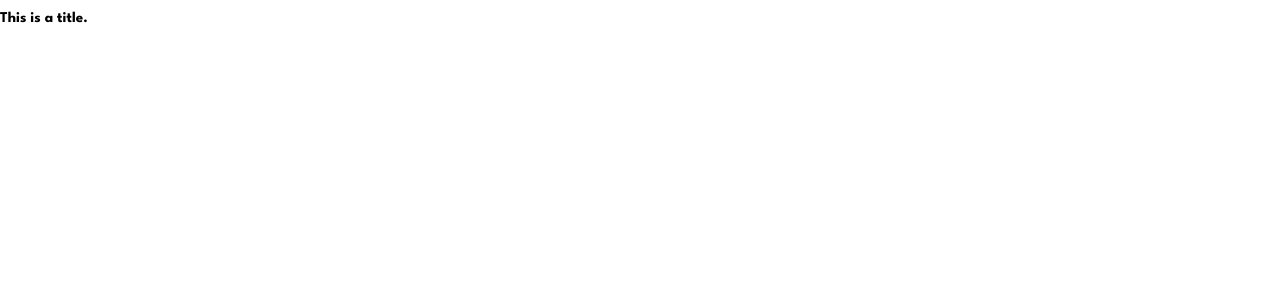
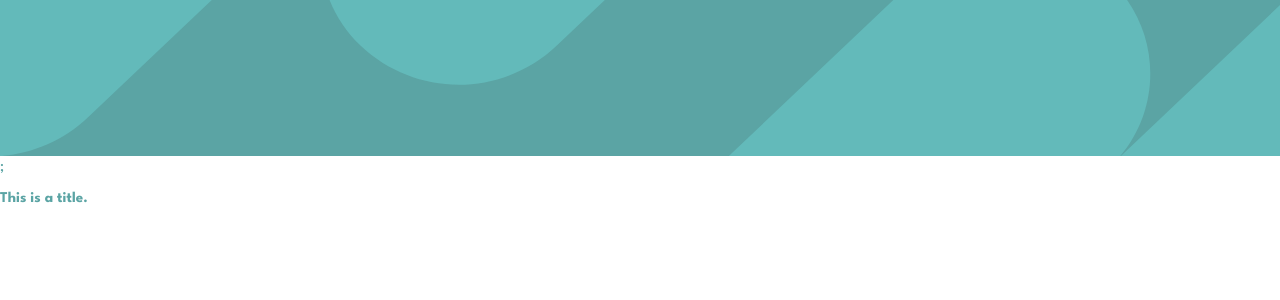
Before and after one commit to Esosek/job-listings, a Next.js app: page / in a window 1280 px wide. Shown: the top 300 px of the page. Built offline with nearby package versions, Linux system fonts and the light colour scheme.

Commit message:
Added header background

```diff
--- a/app/layout.tsx
+++ b/app/layout.tsx
@@ -1,5 +1,6 @@
 import type { Metadata } from 'next';
 import { League_Spartan } from 'next/font/google';
+
 import './globals.css';
 import favicon from '@/public/images/favicon.png';
 
@@ -17,7 +18,9 @@ export default function RootLayout({
 }>) {
   return (
     <html lang="en">
-      <body className={leagueSpartan.className}>{children}</body>
+      <body className={`${leagueSpartan.className} text-primary`}>
+        {children}
+      </body>
     </html>
   );
 }
--- /dev/null
+++ b/app/page.module.css
@@ -0,0 +1,10 @@
+.header {
+  background-image: url('/images/bg-header-mobile.svg');
+  background-size: cover;
+}
+
+@media only screen and (min-width: 376px) {
+  .header {
+    background-image: url('/images/bg-header-desktop.svg');
+  }
+}
--- a/app/page.tsx
+++ b/app/page.tsx
@@ -1,7 +1,15 @@
+import styles from './page.module.css';
+
 export default function Home() {
   return (
-    <main>
-      <h1 className="text-base text-3xl font-bold">This is a title.</h1>
-    </main>
+    <>
+      <header
+        className={`${styles.header} bg-primary h-[156px] w-auto`}
+      ></header>
+      ;
+      <main>
+        <h1 className="text-base text-3xl font-bold">This is a title.</h1>
+      </main>
+    </>
   );
 }
--- /dev/null
+++ b/components/Header.tsx
@@ -0,0 +1,3 @@
+export default function Header() {
+  return <header className="bg-primary h-[156px] w-auto object-cover"></header>;
+}
```
